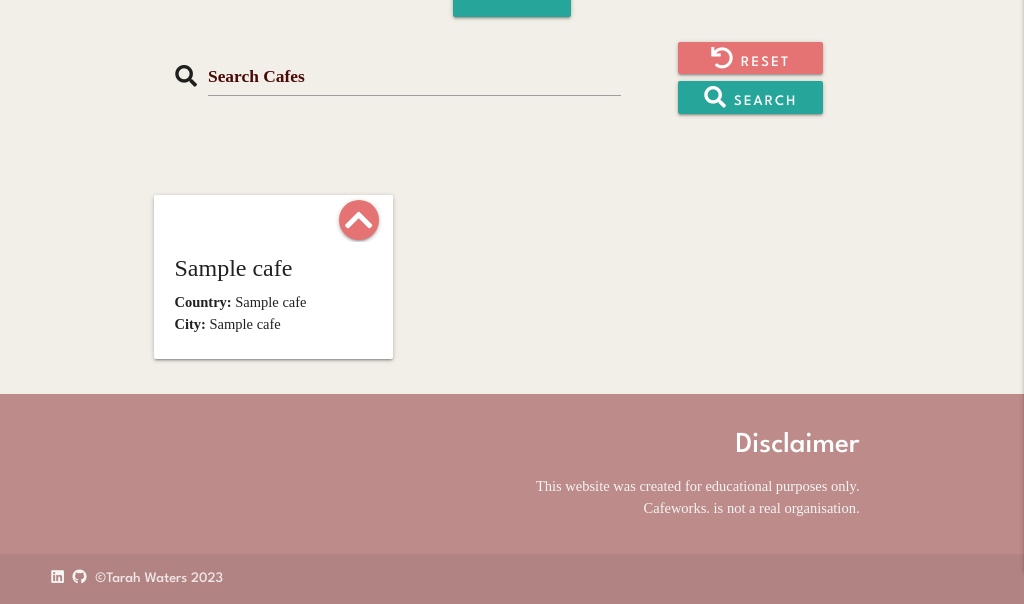
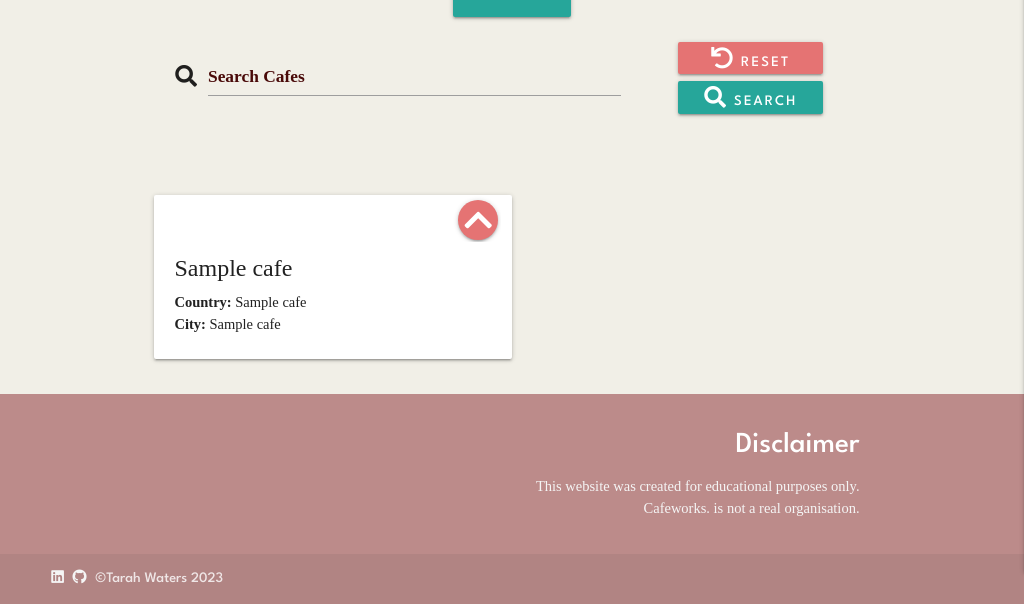
Before and after one commit to tarahwaters/milestone-project3, a Flask app: template templates/cafes.html in a window 1024 px wide. Shown: the part 288-892 px from the top of the page. Run offline with Flask 3, Linux system fonts and the light colour scheme; the template is opened without the code that fills it: most values are stand-ins (such as "Sample title", 1, 10 or a date in 2020); some libraries are stand-ins or nearby versions.

Commit message:
Add media query to fix grid misalignments

```diff
--- a/static/css/style.css
+++ b/static/css/style.css
@@ -187,3 +187,14 @@ nav ul a {
 }
 
 }
+
+@media screen and (min-width: 993px) and (max-width: 1111px) {
+
+.row .col.m6 {
+    width: 50%;
+    margin-left: auto;
+    left: auto;
+    right: auto;
+}
+
+}
```
